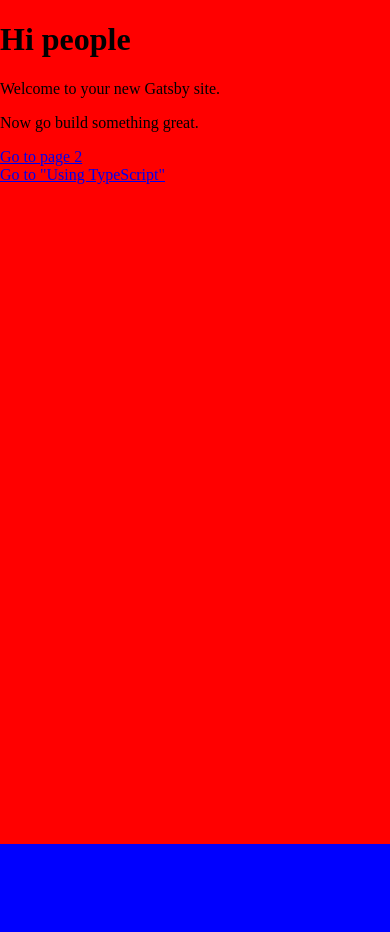
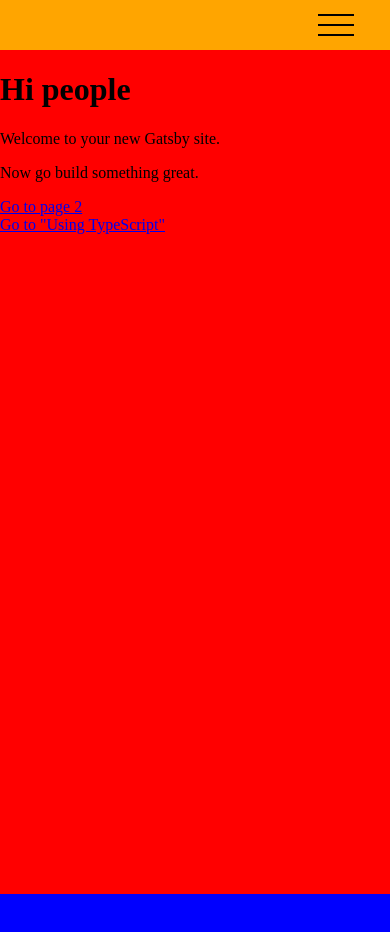
Before and after one commit to HeaGleZone/gatsby-starter-mike, a Gatsby site: page / in a window 390 px wide. Shown: the top 932 px of the page. Built offline with nearby package versions, Linux system fonts and the light colour scheme; Gatsby itself is replaced by a stand-in of ours.

Commit message:
Responsive mobile navbar added --todo: add links and stylings

```diff
--- /dev/null
+++ b/src/components/Navbar/MenuButton.tsx
@@ -0,0 +1,18 @@
+import React from 'react';
+
+import { MenuButtonStyled, Top, Bottom, Center } from './styles';
+
+interface Props {
+  isClicked: boolean;
+  onClick: React.MouseEventHandler<HTMLButtonElement>;
+}
+
+const MenuButton: React.FC<Props> = ({ isClicked, onClick }) => (
+  <MenuButtonStyled onClick={onClick}>
+    <Top isClicked={isClicked} />
+    <Center isClicked={isClicked} />
+    <Bottom isClicked={isClicked} />
+  </MenuButtonStyled>
+);
+
+export default MenuButton;
--- /dev/null
+++ b/src/components/Navbar/Navbar.tsx
@@ -0,0 +1,65 @@
+import React, { useEffect, useState } from 'react';
+import { Link } from 'gatsby';
+
+import { NavbarStyled, NavbarExtended } from './styles';
+
+import NavbarWrapped from './NavbarWrapped';
+
+// TODO Add JSON data support
+// TODO Add Settings Menu for theme styling
+const bigBreakingPoint: number = -1;
+const Links = () => (
+  <>
+    <Link to="/">Home</Link>
+    <Link to="/">Some Page</Link>
+    <Link to="/">Other page</Link>
+    <Link to="/">Blog</Link>
+    <Link to="/">About</Link>
+  </>
+);
+
+const Navbar: React.FC = () => {
+  const [isWrapped, setMenuSize] = useState(false);
+
+  // Check state before any zoom
+  useEffect(() => {
+    handleNavbarOverflow();
+  }, []);
+
+  // Check if zoom overflows
+  useEffect(() => {
+    window.addEventListener('resize', handleNavbarOverflow, true);
+
+    return () => {
+      window.removeEventListener('resize', handleNavbarOverflow, true);
+    };
+  });
+
+  const handleNavbarOverflow = () => {
+    const navbar: HTMLElement | null = document.getElementById(
+      'navbar-extended'
+    );
+    const navbarElements: NodeListOf<Element> = document.querySelectorAll(
+      '#navbar-extended > a'
+    );
+
+    let navbarElementsWidth = 0;
+    for (let i = 0; i < navbarElements.length; i++) {
+      navbarElementsWidth += navbarElements[i].clientWidth;
+    }
+
+    setMenuSize(navbar!.clientWidth < navbarElementsWidth);
+  };
+
+  return (
+    <NavbarStyled>
+      <NavbarExtended isHidden={isWrapped} id="navbar-extended">
+        <Links />
+      </NavbarExtended>
+
+      <NavbarWrapped isHidden={!isWrapped} id="navbar-wrapped"></NavbarWrapped>
+    </NavbarStyled>
+  );
+};
+
+export default Navbar;
--- /dev/null
+++ b/src/components/Navbar/NavbarWrapped.tsx
@@ -0,0 +1,23 @@
+import React, { useState } from 'react';
+
+import { NavbarWrappedStyled, ContentWrapped } from './styles';
+
+import MenuButton from './MenuButton';
+
+interface Props {
+  isHidden: boolean;
+  [index: string]: any;
+}
+
+const NavbarWrapped: React.FC<Props> = props => {
+  const [isOpen, setOpen] = useState(false);
+
+  return (
+    <NavbarWrappedStyled {...props}>
+      <MenuButton isClicked={isOpen} onClick={() => setOpen(!isOpen)} />
+      <ContentWrapped isClicked={isOpen}></ContentWrapped>
+    </NavbarWrappedStyled>
+  );
+};
+
+export default NavbarWrapped;
--- /dev/null
+++ b/src/components/Navbar/styles.ts
@@ -0,0 +1,138 @@
+import styled from 'styled-components';
+
+// * Props
+interface NavbarProps {
+  isHidden: boolean;
+}
+
+interface ButtonProps {
+  isClicked: boolean;
+}
+
+const NavbarStyled = styled.div`
+  position: relative;
+  width: 100%;
+  height: 50px;
+  overflow-x: hidden;
+`;
+
+// * Styles
+const Navbar = styled.nav`
+  position: absolute;
+  width: 100%;
+  height: 100%;
+  top: 0;
+  left: 0;
+`;
+
+const NavbarExtended = styled(Navbar)<NavbarProps>`
+  background: green;
+  display: flex;
+  flex-direction: row;
+  box-sizing: border-box;
+  /* padding: 10px; */
+  justify-content: space-between;
+  justify-content: space-evenly;
+  align-items: center;
+  z-index: ${props => (props.isHidden ? -1 : 1)};
+
+  & a {
+    padding: 0 10px;
+    word-break: keep-all;
+    white-space: nowrap;
+  }
+
+  /* Overloads Overflow checks if under max-width */
+  @media screen and (max-width: 800px) {
+    z-index: -1;
+  }
+`;
+
+const NavbarWrappedStyled = styled(Navbar)<NavbarProps>`
+  background: orange;
+
+  display: flex;
+  flex-direction: row;
+  box-sizing: border-box;
+  justify-content: flex-end;
+  align-items: center;
+
+  z-index: ${props => (props.isHidden ? -1 : 1)};
+
+  & a {
+    padding: 0 10px;
+    word-break: keep-all;
+    white-space: nowrap;
+  }
+
+  /* Overloads Overflow checks if under max-width */
+  @media screen and (max-width: 800px) {
+    z-index: 1;
+  }
+`;
+
+const MenuButtonStyled = styled.button`
+  width: 36px;
+  height: 36px;
+  cursor: pointer;
+  background: none;
+  border: none;
+  padding: 0;
+  outline: none;
+  position: relative;
+  margin-right: 36px;
+`;
+
+const Line = styled.div`
+  width: 100%;
+  height: 2px;
+  display: block;
+  background: black;
+  position: absolute;
+`;
+
+const Top = styled(Line)<ButtonProps>`
+  transform: rotate(0);
+  transition: 0.2s transform ease, 0.2s top ease, 0.2s background ease;
+  top: ${props => (props.isClicked ? '17px' : '7px')};
+  transform: ${props => (props.isClicked ? 'rotate(45deg)' : 'rotate(0deg)')};
+`;
+
+const Center = styled(Line)<ButtonProps>`
+  top: 17px;
+  transition: 0.2s opacity ease, 0.2s, 0.2s background ease;
+  opacity: ${props => (props.isClicked ? 0 : 1)};
+`;
+
+const Bottom = styled(Line)<ButtonProps>`
+  transform: rotate(0);
+  transition: 0.2s transform ease, 0.2s top ease, 0.2s background ease;
+  top: ${props => (props.isClicked ? '17px' : '27px')};
+  transform: ${props => (props.isClicked ? 'rotate(-45deg)' : 'rotate(0deg)')};
+`;
+
+const ContentWrapped = styled.div<ButtonProps>`
+  position: fixed;
+  /* 108px = 36px button * 3 */
+  width: calc(100vw - 108px);
+  height: 100vh;
+  background: black;
+  top: 0;
+  left: 0;
+  overflow-y: auto;
+  color: white;
+  transition: transform 0.2s ease;
+  transform: ${props =>
+    props.isClicked ? 'translate(0%, 0)' : 'translate(-100%, 0)'};
+`;
+
+export {
+  NavbarStyled,
+  NavbarExtended,
+  NavbarWrappedStyled,
+  Top,
+  Bottom,
+  Center,
+  MenuButtonStyled,
+  ContentWrapped,
+};
--- /dev/null
+++ b/src/components/index.ts
@@ -0,0 +1,3 @@
+import Navbar from './Navbar/Navbar';
+
+export { Navbar };
--- a/src/containers/Layout/Layout.tsx
+++ b/src/containers/Layout/Layout.tsx
@@ -3,31 +3,36 @@ import React from 'react';
 import GlobalStyle from '../../themes/global-style';
 import { MainContainer } from './styles';
 
+import { Navbar } from '../../components';
+
+// TODO Add Width prop
 interface Props {
-  asides?: {
+  allowAsides?: {
     left?: boolean;
     right?: boolean;
   };
 }
 
 const defaultProps: Props = {
-  asides: {
+  allowAsides: {
     left: false,
-    right: true,
+    right: false,
   },
 };
 
 const Layout: React.FC<Props> = ({
   children,
-  asides = defaultProps.asides,
+  allowAsides = defaultProps.allowAsides,
 }) => (
   <>
     <GlobalStyle />
-    <header></header>
-    <MainContainer asides={asides}>
-      {asides!.left && <aside></aside>}
+    <header>
+      <Navbar />
+    </header>
+    <MainContainer allowAsides={allowAsides}>
+      {allowAsides!.left && <aside></aside>}
       <main>{children}</main>
-      {asides!.right && <aside></aside>}
+      {allowAsides!.right && <aside></aside>}
     </MainContainer>
   </>
 );
--- a/src/containers/Layout/styles.ts
+++ b/src/containers/Layout/styles.ts
@@ -1,7 +1,7 @@
 import styled from 'styled-components';
 
 interface MainContainerProps {
-  asides?: {
+  allowAsides?: {
     left?: boolean;
     right?: boolean;
   };
@@ -11,8 +11,8 @@ const MainContainer = styled.div<MainContainerProps>`
   display: flex;
   flex-direction: row;
 
-  margin-right: ${props => (props.asides!.right ? 0 : '0%')};
-  margin-left: ${props => (props.asides!.left ? 0 : '20vw')};
+  margin-right: ${props => (props.allowAsides!.right ? 0 : '0%')};
+  margin-left: ${props => (props.allowAsides!.left ? 0 : '20vw')};
 
   & main {
     width: 60vw;
--- a/src/pages/index.tsx
+++ b/src/pages/index.tsx
@@ -4,7 +4,7 @@ import { Link } from 'gatsby';
 import { Layout } from '../containers/';
 
 const IndexPage = () => (
-  <Layout asides={{ left: true, right: true }}>
+  <Layout allowAsides={{ left: true, right: true }}>
     <h1>Hi people</h1>
     <p>Welcome to your new Gatsby site.</p>
     <p>Now go build something great.</p>
```
Also changed, not shown: .eslintrc.json.
